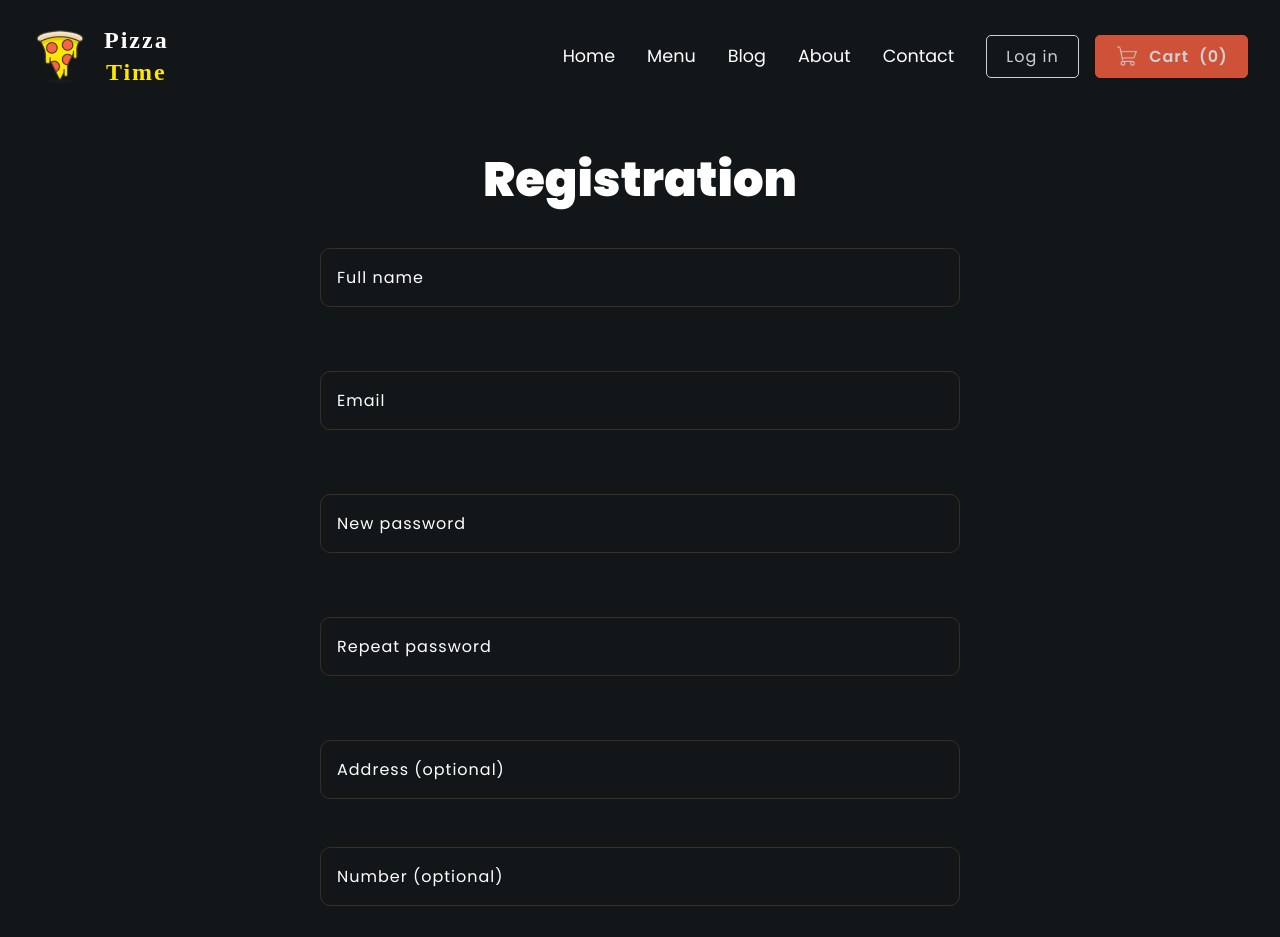
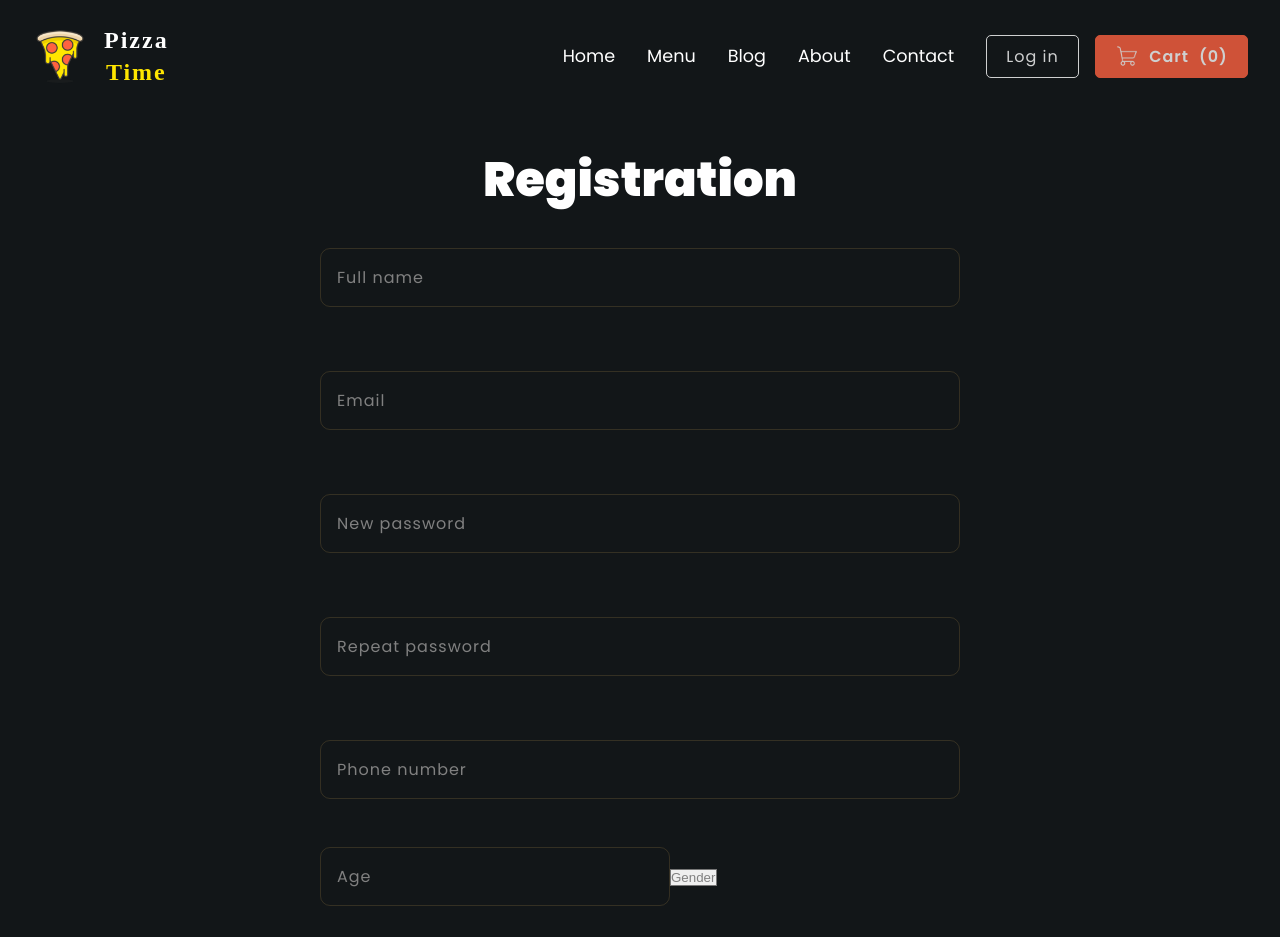
Before and after one commit to thanhsondoan02/Foodie, a React (Create React App) app in the folder client/: page /register in a window 1280 px wide. Shown: the top 937 px of the page. Built offline with nearby package versions, Linux system fonts and the light colour scheme.

Commit message:
init register page

```diff
--- /dev/null
+++ b/client/src/components/checkInput.js
@@ -0,0 +1,73 @@
+export const checkFullNameError = (fullName) => {
+  if (!fullName) {
+    return "Please enter your full name"
+  } else if (fullName.length < 3) {
+    return "Name should be at least 3 characters long"
+  } else {
+    return ''
+  }
+}
+
+export const checkEmailError = (email) => {
+  let emailRegex = /^\w+([.-]?\w+)*@\w+([.-]?\w+)*(\.\w{2,3})+$/;
+  if (!email) {
+    return ('Please enter your email address');
+  } else if (!emailRegex.test(email)) {
+    return ('Please enter a valid email address');
+  } else {
+    return ('');
+  }
+}
+
+export const checkPasswordError = (password) => {
+  if (!password) {
+    return ('Please enter your password');
+  } else if (password.length < 8) {
+    return ('Password should be at least 8 characters long');
+  } else {
+    return ('');
+  }
+}
+
+
+export const checkRepeatPasswordError = (oldPassword, repeatPassword) => {
+  if (!repeatPassword) {
+    return ('Please repeat your password');
+  } else if (repeatPassword !== oldPassword) {
+    return ('Passwords do not match');
+  } else {
+    return ('');
+  }
+}
+
+export const checkAddressError = (address) => {
+  if (!address) {
+    return ('Please enter your address');
+  } else if (address.length < 5) {
+    return ('Address should be at least 5 characters long');
+  } else {
+    return ('');
+  }
+}
+
+export const checkAgeError = (age) => {
+  let ageRegex = /^(100|[1-9][0-9]?)$/;
+  if (!age) {
+    return ('Please enter your age');
+  } else if (!ageRegex.test(age)) {
+    return ('Age should be between 1 and 100');
+  } else {
+    return ('');
+  }
+}
+
+export const checkPhoneError = (phone) => {
+  let phoneRegex = /(0[3|5|7|8|9])+([0-9]{8})\b/g;
+  if (!phone) {
+    return ('Please enter your phone number');
+  } else if (!phoneRegex.test(phone)) {
+    return ('Please enter a valid phone number');
+  } else {
+    return ('');
+  }
+}
--- a/client/src/routes/menu/Category.js
+++ b/client/src/routes/menu/Category.js
@@ -2,7 +2,6 @@ import React from "react";
 import { NavLink } from "react-router-dom";
 import SearchIcon from "../../assets/images/search-icon.png";
 import ResetLocation from "../../helpers/ResetLocation";
-import { color } from "framer-motion";
 
 function Category({ currentCategory, allCategories, changeCategory, resetPagination }) {
   return (
--- a/client/src/routes/register/Register.js
+++ b/client/src/routes/register/Register.js
@@ -1,112 +1,126 @@
 import React, { useEffect, useState } from "react";
-import validateForm from "../../components/validateForm";
-import { v4 as uuidv4 } from 'uuid';
 import ResetLocation from "../../helpers/ResetLocation";
+import {
+  checkFullNameError,
+  checkEmailError,
+  checkPasswordError,
+  checkRepeatPasswordError,
+  checkAddressError,
+  checkAgeError,
+  checkPhoneError
+} from "../../components/checkInput";
+import { color } from "framer-motion";
+
 const Register = ({ activateLoginModal }) => {
 
-  const [formValue, setFormValue] = useState({ id: '', email: '', password: '', repeatPassword: '', fullname: '', address: '', number: '' });
-  const [formError, setFormError] = useState({})
-  const [submit, setSubmit] = useState(false);
+  const [formValue, setFormValue] = useState({ id: '', email: '', password: '', repeatPassword: '', fullName: '', address: '', age: '', phone: '', gender: '' });
+  const [fullNameError, setFullNameError] = useState('');
+  const [emailError, setEmailError] = useState('');
+  const [passwordError, setPasswordError] = useState('');
+  const [repeatPasswordError, setRepeatPasswordError] = useState('');
+  const [addressError, setAddressError] = useState('');
+  const [phoneError, setPhoneError] = useState('');
+  const [ageError, setAgeError] = useState('');
   const [registrationFail, setRegistrationFail] = useState(false);
   const [loading, setLoading] = useState(false);
+  const [registerSuccess, setRegisterSuccess] = useState(false);
 
-  const getUsers = async () => {
-    try {
-      const response = await fetch(process.env.REACT_APP_USERS_URL);
-      const body = await response.json();
-      return body.data;
-    }
-    catch (err) {
-      console.log(err.message)
+  const onSubmitClick = async (e) => {
+    setLoading(true);
+    e.preventDefault();
+    window.scrollTo(0, 0)
+
+    if (submitCheck(formValue.fullName, checkFullNameError, setFullNameError)
+      && submitCheck(formValue.email, checkEmailError, setEmailError)
+      && submitCheck(formValue.password, checkPasswordError, setPasswordError)
+      && submitCheckRepeatPassword(formValue.password, formValue.repeatPassword, checkRepeatPasswordError, setRepeatPasswordError)
+      && submitCheck(formValue.phone, checkPhoneError, setPhoneError)
+      && submitCheck(formValue.age, checkAgeError, setAgeError)
+      && submitCheck(formValue.address, checkAddressError, setAddressError)) {
+      alert('success')
     }
   }
 
-  const createUser = async (user) => {
-    const users = await getUsers();
-    //check repetitive emails
-    const repetitiveEmail = users.filter((u) => u.email === user.email);
-    //cretae unique id
-    const id = uuidv4();
-    user.id = id;
-    try {
-      if (repetitiveEmail.length > 0) {
+  const submitCheck = (value, check, setError) => {
+    let error = check(value);
+    if (error !== '') {
+      setError(error);
+      setLoading(false);
       return false;
     }
-      else {
-        const response = await fetch(`${process.env.REACT_APP_USERS_URL}`, {
-          method: 'POST',
-          body: JSON.stringify(user),
-          headers: {
-            "Content-type": "application/json"
-          }
-        });
-        if (response.status === 200) {
     return true;
   }
-        else {
-          console.log('error with server')
+
+  const submitCheckRepeatPassword = (oldPass, newPass, check, setError) => {
+    let error = check(oldPass, newPass);
+    if (error !== '') {
+      setError(error);
+      setLoading(false);
       return false;
     }
+    return true;
   }
 
+  const validateFullName = (e) => {
+    let name = e.target.value;
+    setFormValue({ ...formValue, fullName: name })
+    setFullNameError(checkFullNameError(name));
   }
-    catch (err) {
-      console.log(err.message)
-      return false;
+
+  const validateEmail = (e) => {
+    let email = e.target.value;
+    setFormValue({ ...formValue, email: email })
+    setEmailError(checkEmailError(email));
   }
+
+  const validatePassword = (e) => {
+    let password = e.target.value;
+    setFormValue({ ...formValue, password: password })
+    setPasswordError(checkPasswordError(password));
   }
-  const handleSubmit = async (e) => {
-    setLoading(true);
-    e.preventDefault();
-    setFormError(validate(formValue))
-    window.scrollTo(0, 0)
-    if (Object.keys(validate(formValue)).length > 0) {
-      setLoading(false);
-      return;
+
+  const validateRepeatPassword = (e) => {
+    let repeatPassword = e.target.value;
+    setFormValue({ ...formValue, repeatPassword: repeatPassword })
+    setRepeatPasswordError(checkRepeatPasswordError(formValue.password, repeatPassword));
   }
-    else {
-      let currForm = { ...formValue }
-      if (currForm.repeatPassword.length > 0) {
-        delete currForm.repeatPassword;
+
+  const validateAddress = (e) => {
+    let address = e.target.value;
+    setFormValue({ ...formValue, address: address })
+    setAddressError(checkAddressError(address));
   }
-      if (currForm.address !== undefined) {
-        delete currForm.address;
+
+  const validateAge = (e) => {
+    let age = e.target.value;
+    setFormValue({ ...formValue, age: age })
+    setAgeError(checkAgeError(age));
   }
-      if (currForm.number !== undefined) {
-        delete currForm.number;
+
+  const validatePhone = (e) => {
+    let phone = e.target.value.toString();
+    setFormValue({ ...formValue, phone: phone })
+    setPhoneError(checkPhoneError(phone));
   }
-      currForm.email = currForm.email.toLowerCase();
-      const accCreation = await createUser(currForm);
-      if (accCreation === false) {
-        setLoading(false);
-        setSubmit(false);
-        setRegistrationFail(true);
-        setFormValue({ id: '', email: '', password: '', repeatPassword: '', fullname: '', address: '', number: '' })
+
+  const handleGenderChange = (e) => {
+    let gender = e.target.value;
+    setFormValue({ ...formValue, gender: gender })
   }
-      else {
-        setLoading(false);
-        setRegistrationFail(false);
-        setSubmit(true);
-        setFormValue({ id: '', email: '', password: '', repeatPassword: '', fullname: '', address: '', number: '' })
-      }
-    }
-  }
-  const handleValidation = (e) => {
-    const { name, value } = e.target;
-    setFormValue({ ...formValue, [name]: value })
-  }
-  const validate = validateForm("registration");
 
   useEffect(() => {
     document.title = "Registration | Pizza Time";
   }, []);
+
   return (
     <main className="register-main">
-      <h2>{submit && Object.keys(formError).length === 0 ? 'Success!' : 'Registration'}</h2>
-      {loading ? <div role="status" className="loader">
+      <h2>{registerSuccess ? 'Success!' : 'Registration'}</h2>
+      {loading ?
+        <div role="status" className="loader">
           <p>Almost there...</p>
           <img alt="Processing request" src="https://media0.giphy.com/media/L05HgB2h6qICDs5Sms/giphy.gif?cid=ecf05e472hf2wk1f2jou3s5fcnx1vek6ggnfcvhsjbeh7v5u&ep=v1_stickers_search&rid=giphy.gif&ct=s" />
-      </div> : submit && Object.keys(formError).length === 0 ?
+        </div>
+        : registerSuccess ?
           <section className="registration-success">
             <p className="form-submit-msg">You can now log in and make an order!</p>
             <button
@@ -114,49 +128,62 @@ const Register = ({ activateLoginModal }) => {
               onClick={() => {
                 ResetLocation()
                 activateLoginModal()
-              setSubmit(false);
               }}
             >
               Log in
             </button>
           </section>
+          :
+          <form className="registration-form" onSubmit={onSubmitClick}>
+            {registrationFail ? <p className="registration-input-err">Seems like this email has already been registered!</p> : null}
 
-        :
-        <form className="registration-form" onSubmit={handleSubmit}>
-          {registrationFail ? <p className="registration-input-err">Seems like this email has already been registered!</p> : null}
             <section className="name-section">
-            <input type="text" placeholder="Full name" name="fullname" value={formValue.fullname}
-              onChange={handleValidation} />
-            <span className="registration-input-err">{formError.fullname}</span>
+              <input type="text" placeholder="Full name" name="fullname" value={formValue.fullName} onChange={validateFullName} />
+              <span className="registration-input-err">{fullNameError}</span>
             </section>
+
             <section className="email-section">
-            <input type="text" placeholder="Email" name="email" value={formValue.email}
-              onChange={handleValidation} />
-            <span className="registration-input-err">{formError.email}</span>
+              <input type="text" placeholder="Email" name="email" value={formValue.email} onChange={validateEmail} />
+              <span className="registration-input-err">{emailError}</span>
             </section>
+
             <section className="password-section">
-            <input type="password" placeholder="New password" name="password" value={formValue.password}
-              onChange={handleValidation} />
-            <span className="registration-input-err">{formError.password}</span>
-            <input type="password" placeholder="Repeat password" name="repeatPassword" value={formValue.repeatPassword}
-              onChange={handleValidation} />
-            <span className="registration-input-err">{formError.repeatPassword}</span>
+
+              <input type="password" placeholder="New password" name="password" value={formValue.password} onChange={validatePassword} />
+              <span className="registration-input-err">{passwordError}</span>
+
+              <input type="password" placeholder="Repeat password" name="repeatPassword" value={formValue.repeatPassword} onChange={validateRepeatPassword} />
+              <span className="registration-input-err">{repeatPasswordError}</span>
+
             </section>
+
             <section className="birthday">
-            <input type="text" placeholder="Address (optional)" name="address" value={formValue.address}
-              onChange={handleValidation} />
-            <span className="registration-input-err">{formError.address}</span>
+              <input type="tel" placeholder="Phone number" name="number" value={formValue.phone} onChange={validatePhone} />
+              <span className="registration-input-err">{phoneError}</span>
             </section>
+
+            <section className="age-and-gender-section">
+              <input type="number" placeholder="Age" name="age" value={formValue.age} onChange={validateAge} maxLength={2} />
+              <span className="registration-input-err">{ageError}</span>
+              <select style={formValue.gender === '' ? { color: 'gray' } : { color: 'white' }}
+                value={formValue.gender} onChange={handleGenderChange}>
+                <option value="">Gender</option>
+                <option value="Male">Male</option>
+                <option value="Female">Female</option>
+              </select>
+            </section>
+
             <section className="birthday">
-            <input type="text" placeholder="Number (optional)" name="number" value={formValue.number}
-              onChange={handleValidation} />
-            <span className="registration-input-err">{formError.number}</span>
+              <input type="text" placeholder="Address" name="address" value={formValue.address} onChange={validateAddress} />
+              <span className="registration-input-err">{addressError}</span>
             </section>
+
             <p className="terms-warning">
               By clicking Sign Up, you agree to our Terms, Data Policy and Cookies
               Policy. You may receive an email notification from us and can opt
               out any time.
             </p>
+
             <button className="register-btn" type="submit">Sign up</button>
           </form>
       }
--- a/client/src/routes/register/register.css
+++ b/client/src/routes/register/register.css
@@ -55,7 +55,7 @@
 }
 
 .register-main input::placeholder {
-  color: var(--white);
+  color: gray;
   font-family: var(--poppins-font);
   font-size: 1rem;
   font-weight: 400;
@@ -67,7 +67,9 @@
 }
 
 .register-main input[type="text"],
-.register-main input[type="password"] {
+.register-main input[type="password"],
+.register-main input[type="number"],
+.register-main input[type="tel"] {
   color: var(--white);
   font-family: var(--poppins-font);
   font-size: 1rem;
@@ -88,6 +90,19 @@
 .register-main input[type="radio" i]:checked {
   background-color: var(--yellow);
   border: 1px solid var(--yellow);
+}
+
+/* Hide arrow on number input */
+/* Chrome, Safari, Edge, Opera */
+input::-webkit-outer-spin-button,
+input::-webkit-inner-spin-button {
+  -webkit-appearance: none;
+  margin: 0;
+}
+
+/* Firefox */
+input[type=number] {
+  -moz-appearance: textfield;
 }
 
 .birthday {
```
Also changed, not shown: client/src/routes/menu/Menu.js (+9 -8 lines). Lines whose indentation alone changed are shown as unchanged.
